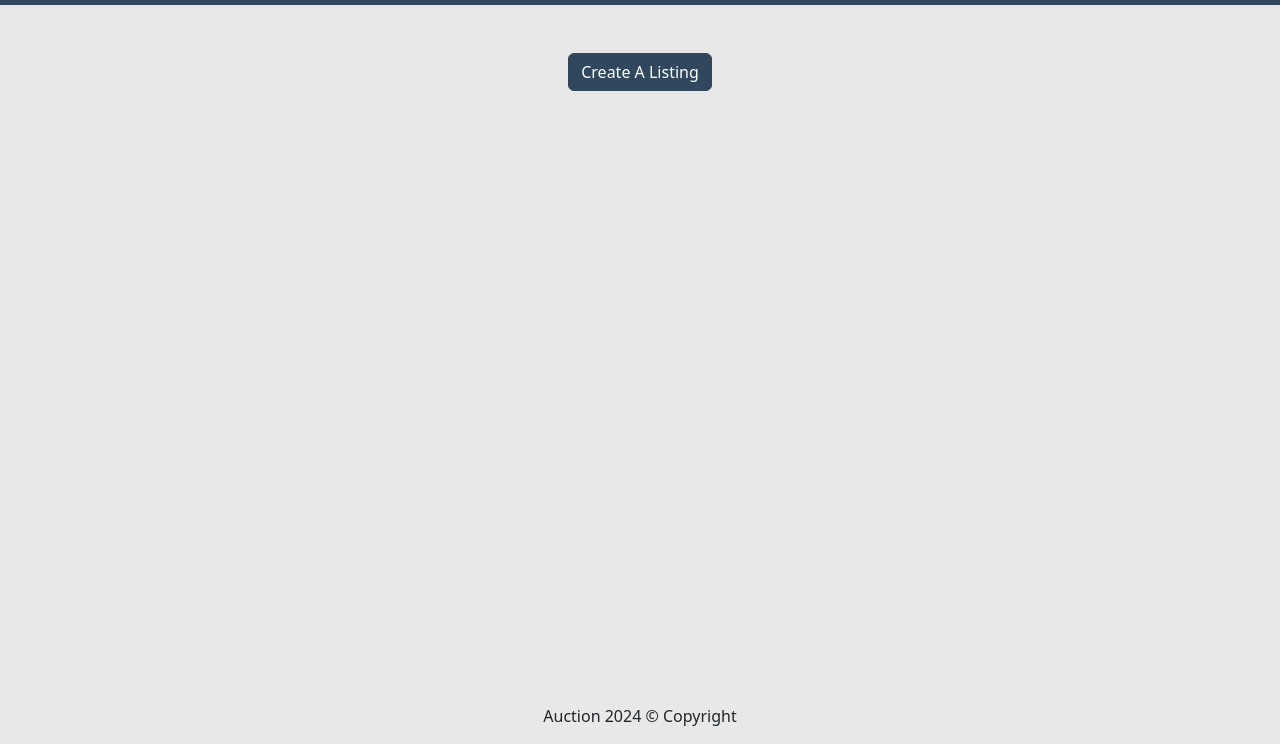
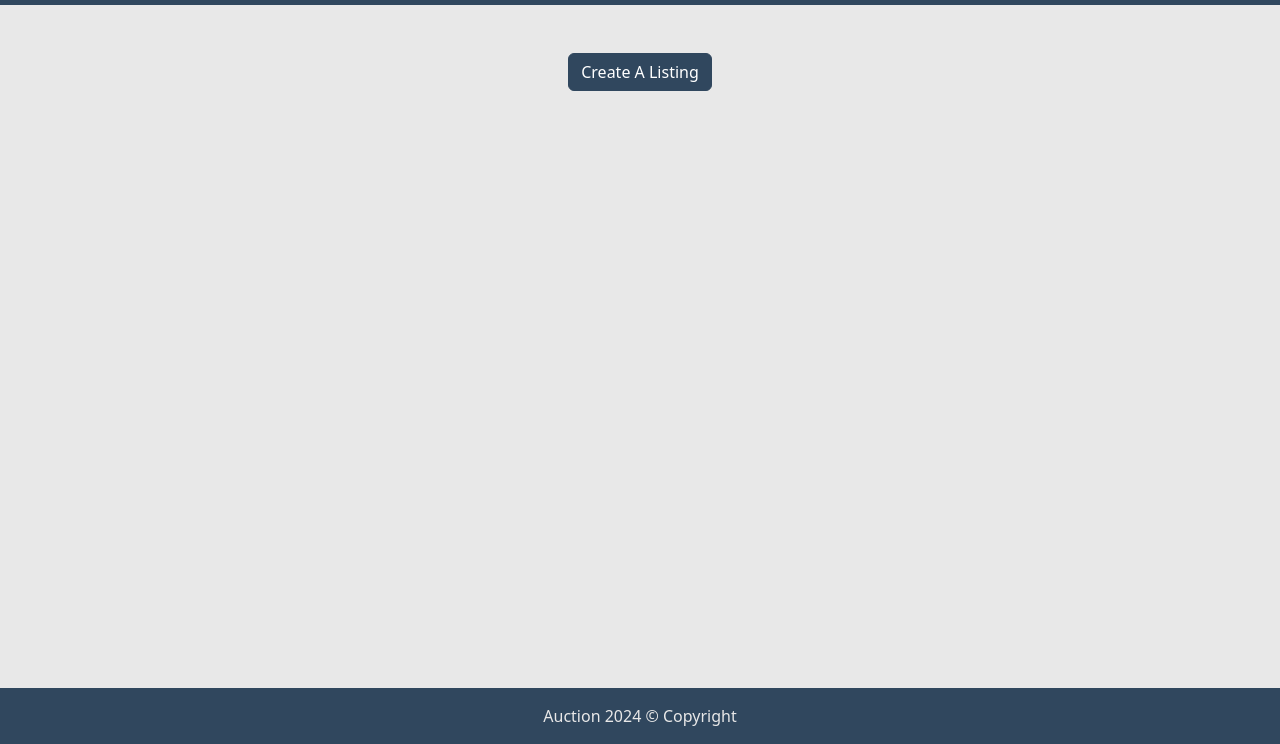
Before and after one commit to BekzatBagdat/auction-best-bids, a website: page index.html in a window 1280 px wide. Shown: the part 56-800 px from the top of the page. Drawn offline with nearby package versions, Linux system fonts and the light colour scheme.

Commit message:
styling for footer

```diff
--- /dev/null
+++ b/src/scss/components/_footer.scss
@@ -0,0 +1,6 @@
+@import "./variables";
+
+footer div {
+  background-color: $blue;
+  color: $gray;
+}
--- a/src/scss/main.scss
+++ b/src/scss/main.scss
@@ -5,4 +5,5 @@
 //Custom elements
 @import "./components/body";
 @import "./components/navbar";
+@import "./components/footer";
 @import "./components/btn";
```
Also changed, not shown: src/css/main.css, 1 other file.
